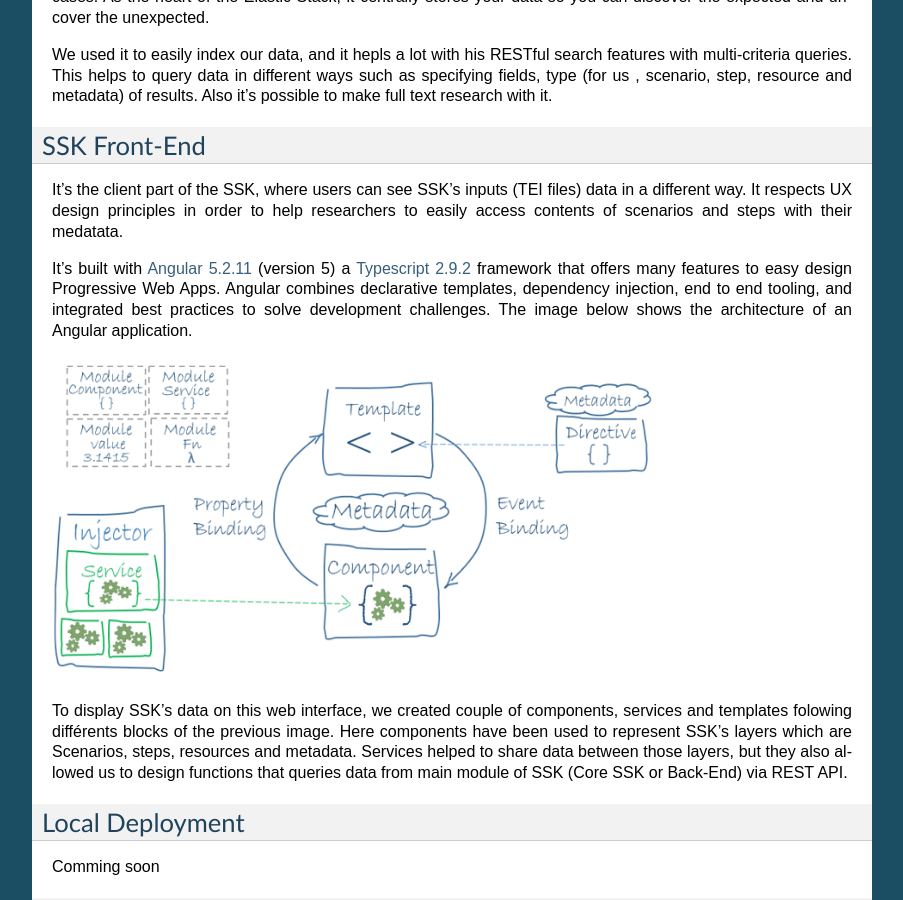
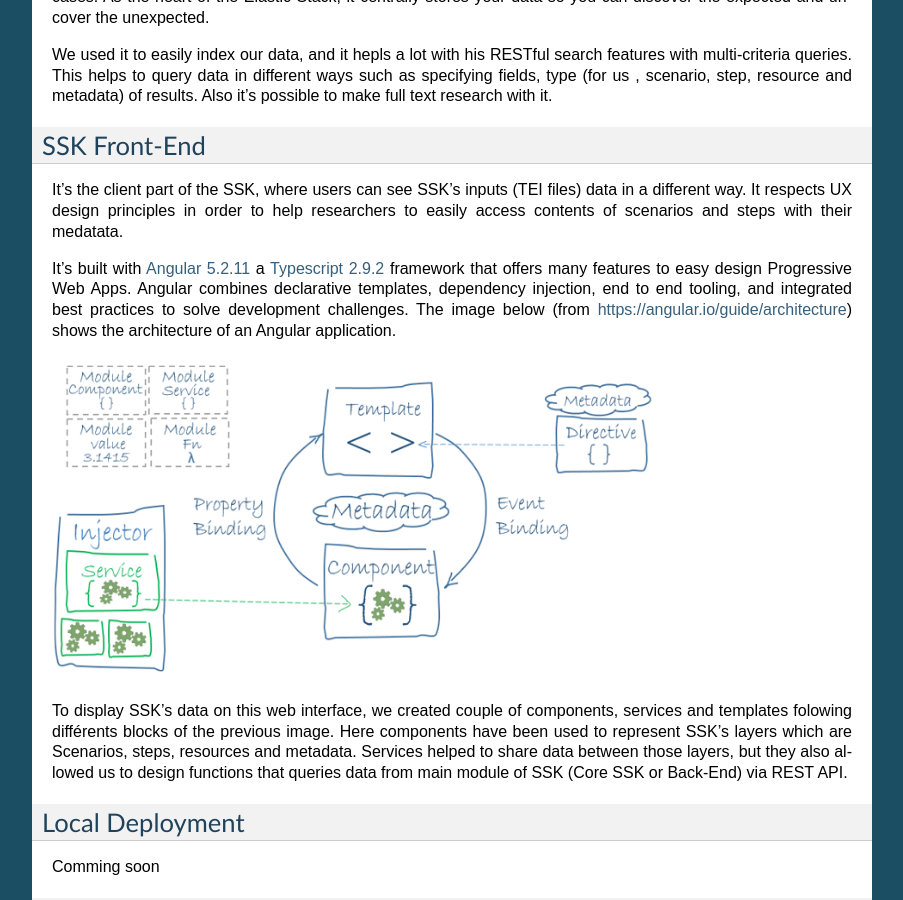
Before and after one commit to ParthenosWP4/SSK, a Sphinx documentation site: the page built from doc/3_deploy.rst, in a window 1280 px wide and 900 px high, scrolled down 1822 px. Shown: the whole window, without its empty margins (198-1101 px from the left). Built offline with Sphinx 7.4.7, drawn with Linux system fonts in a browser that asks for light colours.

Commit message:
Update doc/3_deploy.rst

```diff
--- a/doc/3_deploy.rst
+++ b/doc/3_deploy.rst
@@ -17,7 +17,7 @@ the architecture of SSK.
 
 
 SSK’s input
-~~~~~~~~~~~~
+~~~~~~~~~~~
 
 The SSK processes TEI files stored on Github and divided into two folders,
 `scenarios <https://github.com/ParthenosWP4/SSK/tree/master/scenarios>`_ and `steps <https://github.com/ParthenosWP4/SSK/tree/master/steps>`_.
@@ -54,7 +54,7 @@ Note that each scenario and her steps are also pushed on |elasticsearch| and we
 The SSK Back-End makes its data available via REST API easily built with Spring boot and it's annotations. These API  helps to retrieve scenarios , steps, resources and metadata. In such way third party applications could also access SSK's data.
 
 3 - User management (for SSK contribution)
-^^^^^^^^^^^^^^^^^^^^^^^^^^^^^^^^^^^^^^^^^
+^^^^^^^^^^^^^^^^^^^^^^^^^^^^^^^^^^^^^^^^^^
 
 As SSK is built for researchers by giving them access to standards and best practices in a meaningful way. They need to have user account to be able to manage their data,  bookmark their best scenarios or steps in order to facilitate future navigations into SSK or stay in touch on some specific research fields.
 
@@ -78,10 +78,10 @@ We used it to easily index our data, and it hepls a lot with his RESTful search
 .. _sskFrontEnd:
 
 SSK Front-End
-~~~~~~~~~~~~~
+~~~~~~~~~~~~~~
 It's the client part of the SSK, where users can see  SSK's inputs (TEI files)  data in a different way. It  respects UX design principles in order to help researchers to easily access  contents of scenarios  and steps with their medatata.
 
-It's built with |angular_link| (version 5) a |typescript| framework that offers many features to easy design Progressive Web Apps. Angular combines declarative templates, dependency injection, end to end tooling, and integrated best practices to solve development challenges. The image below shows the architecture of an Angular application.
+It's built with |angular_link| a |typescript| framework that offers many features to easy design Progressive Web Apps. Angular combines declarative templates, dependency injection, end to end tooling, and integrated best practices to solve development challenges. The image below (from https://angular.io/guide/architecture) shows the architecture of an Angular application.
 
 |image1|
 
@@ -92,6 +92,8 @@ Local Deployment
 ~~~~~~~~~~~~~~~~
 
 Comming soon
+
+
 
 Next features
 ~~~~~~~~~~~~~
```
